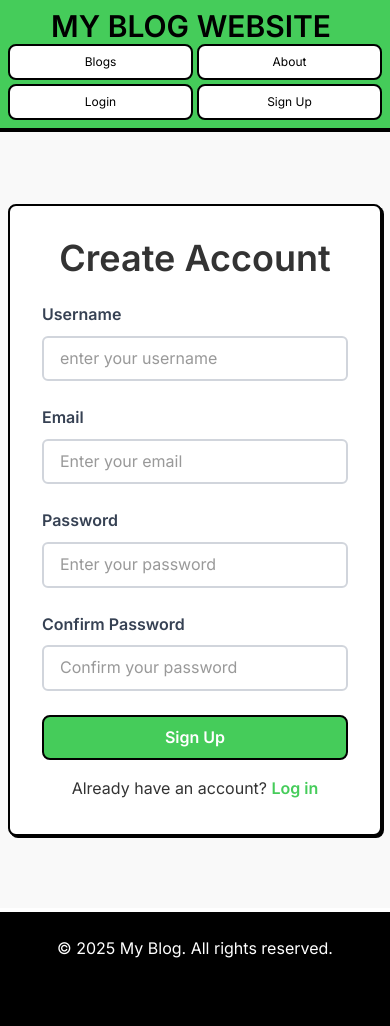
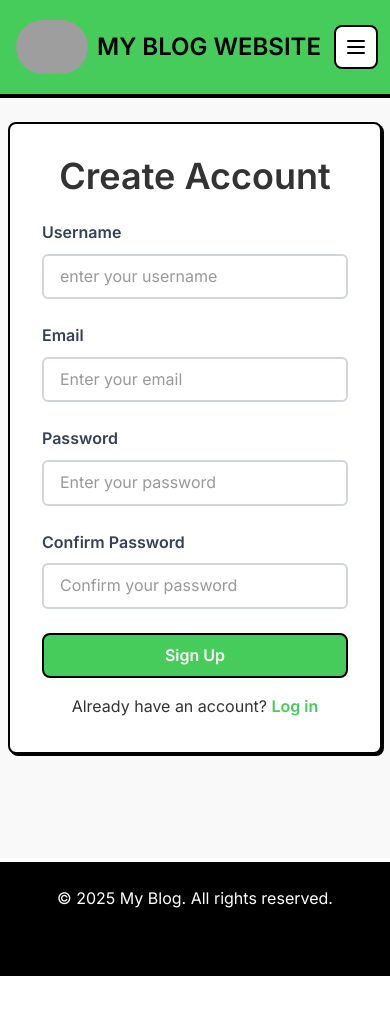
Before and after one commit to rafiaksd/django-green-blog, a Django app: page /greenblog/accounts/signup/ in a window 390 px wide. After the commit the page ends 976 px from the top, so only its background shows below. Run offline with Django 5.2, Linux system fonts and the light colour scheme; some libraries are stand-ins or nearby versions; grey boxes are pictures that could not be loaded.

Commit message:
improved navbar design, admin panel visible if superuser

```diff
--- a/blog/admin.py
+++ b/blog/admin.py
@@ -22,7 +22,6 @@ class BlogPostForm(forms.ModelForm):
         fields = '__all__'
         exclude = ['author'] #inteded author for now is ONLY ONE, so IGNORING FOR NOW
         #exclude = ['slug']
-
 
 # BlogPostAdmin with the custom BlogPostForm
 class BlogPostAdmin(admin.ModelAdmin):
--- a/blog/templates/base.html
+++ b/blog/templates/base.html
@@ -19,6 +19,7 @@
     <style>
         :root {
             --treegreen: #45cc5a;
+            --darkblack: #142c96;
         }
         .user-name {
             text-shadow: 1px 1px 1px rgba(0, 0, 0, 0.5);
@@ -151,48 +152,99 @@
     {% endblock %}
 </head>
 <body class="bg-white text-black">
-        <!-- Navbar -->
-        <nav class="flex flex-col md:flex-row md:justify-between md:items-center p-2 md:p-4 bg-treegreen border-b-4 border-black">
-            <!-- Left -->
-            <h1 class="text-3xl md:text-4xl font-extrabold uppercase text-black text-center md:text-left mr-2 mb-0 md:mb-0">
+    <!-- =================== Navbar ==================================== -->
+
+    <nav class="bg-treegreen border-b-4 border-black p-3 md:p-4">
+  <div class="flex flex-col md:flex-row md:justify-between md:items-center">
+
+    <!-- Top Row (Profile + Title + Hamburger) -->
+    <div class="flex justify-between items-center w-full max-h-[70px]">
+      <!-- Profile Picture -->
+       <div class="flex-grow max-w-[80px] md:max-w-[100px] object-cover">
+        <img src="{% static 'images/actual_pfp.jpg' %}" style="border-radius: 500px;" alt="Profile Picture">
+        </div>
+
+      <!-- Title in Center -->
+      <h1 class="text-2xl sm:text-3xl md:text-4xl font-extrabold uppercase text-black text-center flex-grow">
         My Blog Website
       </h1>
 
-            <!-- Right -->
-            <div class="text-xs md:text-lg grid grid-cols-2 gap-1 md:flex md:space-x-2 md:justify-end">
-                <a href="{% url 'blog_list' %}" class="min-w-[120px] px-4 py-2 border-2 border-black bg-white text-black hover:bg-[#FFFF00] hover:text-treegreen transition text-center rounded-lg">
+      <!-- Hamburger Button (only visible on small screens) -->
+      <button id="menu-toggle"
+              class="md:hidden p-2 border-2 border-black rounded-lg bg-white ml-2">
+        <svg xmlns="http://www.w3.org/2000/svg"
+             class="h-6 w-6 text-black"
+             fill="none"
+             viewBox="0 0 24 24"
+             stroke="currentColor">
+          <path stroke-linecap="round"
+                stroke-linejoin="round"
+                stroke-width="2"
+                d="M4 6h16M4 12h16M4 18h16" />
+        </svg>
+      </button>
+    </div>
+
+    <!-- Collapsible Menu -->
+    <div id="menu-content"
+         class="hidden flex-col md:flex md:flex-row md:items-center md:space-x-2 mt-3 md:mt-0 space-y-2 md:space-y-0">
+
+      <a href="{% url 'blog_list' %}"
+         class="px-4 py-2 border-2 border-black bg-white text-black hover:bg-[#FFFF00] hover:text-treegreen transition text-center rounded-lg">
         Blogs
       </a>
 
-                <a href="{% url 'about' %}" class="min-w-[120px] px-4 py-2 border-2 border-black bg-white text-black hover:bg-[#FFFF00] hover:text-treegreen transition text-center rounded-lg">
+      <a href="{% url 'about' %}"
+         class="px-4 py-2 border-2 border-black bg-white text-black hover:bg-[#FFFF00] hover:text-treegreen transition text-center rounded-lg">
         About
       </a>
 
+      {% if user.is_superuser %}
+      <a href="{% url 'admin_panel' %}"
+         class="px-4 py-2 border-2 border-black bg-black text-white hover:bg-[#142c96] hover:text-treegreen transition text-center rounded-lg">
+        Admin
+      </a>
+      {% endif %}
+
       {% if user.is_authenticated %}
-                <span class="user-name font-xs text-black font-semibold text-center
-                            truncate overflow-hidden md:whitespace-normal">
+      <span class="text-black font-semibold text-center">
         {{ user.username }}
       </span>
 
-                <form action="{% url 'logout' %}" method="post" class="inline min-w-[120px]">
+      <form action="{% url 'logout' %}" method="post" class="inline">
         {% csrf_token %}
-                    <button type="submit" class="w-full md:w-auto px-4 py-2 border-2 border-black bg-white text-black hover:bg-[#FFFF00] hover:text-treegreen transition rounded-lg">
+        <button type="submit"
+                class="w-full md:w-auto px-4 py-2 border-2 border-black bg-white text-black hover:bg-[#FFFF00] hover:text-treegreen transition rounded-lg">
           Logout
         </button>
       </form>
       {% else %}
-                <a href="{% url 'login' %}" class="min-w-[120px] px-4 py-2 border-2 border-black bg-white text-black hover:bg-[#FFFF00] hover:text-treegreen transition text-center rounded-lg">
+      <a href="{% url 'login' %}"
+         class="px-4 py-2 border-2 border-black bg-white text-black hover:bg-[#FFFF00] hover:text-treegreen transition text-center rounded-lg">
         Login
       </a>
 
-                <a href="{% url 'signup' %}" class="min-w-[120px] px-4 py-2 border-2 border-black bg-white text-black hover:bg-[#FFFF00] hover:text-treegreen transition text-center rounded-lg">
-                    Sign Up
-                </a>
+
       {% endif %}
+    </div>
   </div>
 </nav>
 
+<!-- Toggle Script -->
+<script>
+  document.addEventListener('DOMContentLoaded', function () {
+    const toggleBtn = document.getElementById('menu-toggle');
+    const menu = document.getElementById('menu-content');
+    toggleBtn.addEventListener('click', () => {
+      menu.classList.toggle('hidden');
+      menu.classList.toggle('flex');
+    });
+  });
+</script>
 
+
+
+    <!-- ================ END NAVBAR (UI + JavaScript) ================= -->
 
 
     <div class="container mx-auto p-2 md:p-6">
--- a/blog/templates/registration/login.html
+++ b/blog/templates/registration/login.html
@@ -3,7 +3,7 @@
 {% block title %}Login{% endblock %}
 
 {% block content %}
-<div class="max-w-md mx-auto neo-card p-8 bg-white mt-16 rounded-lg shadow-lg">
+<div class="max-w-md mx-auto neo-card p-8 bg-white mt-[16vh] mb-[16vh] rounded-lg shadow-lg">
     <h1 class="text-4xl font-extrabold text-center mb-6">Login</h1>
 
     {% if form.errors %}
--- a/blog/templates/registration/signup.html
+++ b/blog/templates/registration/signup.html
@@ -3,7 +3,7 @@
 {% block title %}Sign Up{% endblock %}
 
 {% block content %}
-<div class="max-w-md mx-auto neo-card p-8 bg-white mt-16 rounded-lg shadow-lg">
+<div class="max-w-md mx-auto neo-card p-8 mt-4 md:mt-20 mb-8 bg-white rounded-lg shadow-lg">
     <h1 class="text-4xl font-extrabold text-center mb-6">Create Account</h1>
 
     <form method="post" class="space-y-6">
--- a/my_blog/urls.py
+++ b/my_blog/urls.py
@@ -1,23 +1,31 @@
 from django.contrib import admin
 from django.urls import path, include
+from django.shortcuts import redirect
+import os
+from dotenv import load_dotenv
+
 from django.conf import settings
 from django.conf.urls.static import static
 
-from dotenv import load_dotenv
-import os
-
 load_dotenv()
 SECRET_ADMIN_PATH = os.getenv('SECRET_ADMIN_PATH')
-# Conditionally build the admin path
-admin_path = f'{SECRET_ADMIN_PATH}/admin/' if SECRET_ADMIN_PATH else 'admin/'
+admin_path = f"{SECRET_ADMIN_PATH}/admin/" if SECRET_ADMIN_PATH else "admin/"
+
+# wrapper view
+def admin_redirect(request):
+    return redirect(f"/greenblog/{admin_path}")
 
 urlpatterns = [
-    path('greenblog/', include([
-        path(admin_path, admin.site.urls),
-        path('', include('blog.urls')),  # your blog URLs now under /greenblog/
-        path('accounts/', include('django.contrib.auth.urls')),
-        path('accounts/', include('blog.user_urls')),
-    ])),
+    # Admin redirect with a name
+    path('greenblog/admin-panel/', admin_redirect, name='admin_panel'),
+
+    # Admin site actual URLs
+    path(f'greenblog/{admin_path}', admin.site.urls),
+
+    # Blog and auth
+    path('greenblog/', include('blog.urls')),
+    path('greenblog/accounts/', include('django.contrib.auth.urls')),
+    path('greenblog/accounts/', include('blog.user_urls')),
 ]
 
 urlpatterns += static(settings.STATIC_URL, document_root=settings.STATIC_ROOT)
```
Also changed, not shown: db.sqlite3. Lines whose indentation alone changed are shown as unchanged.
